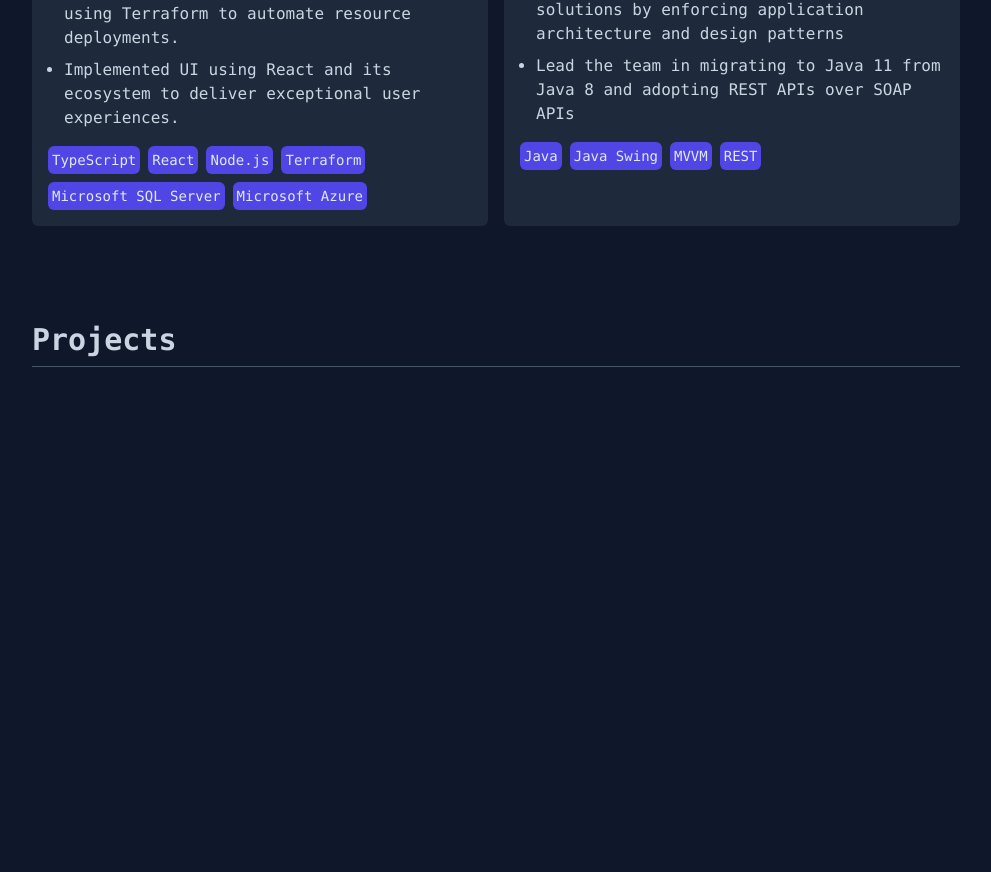
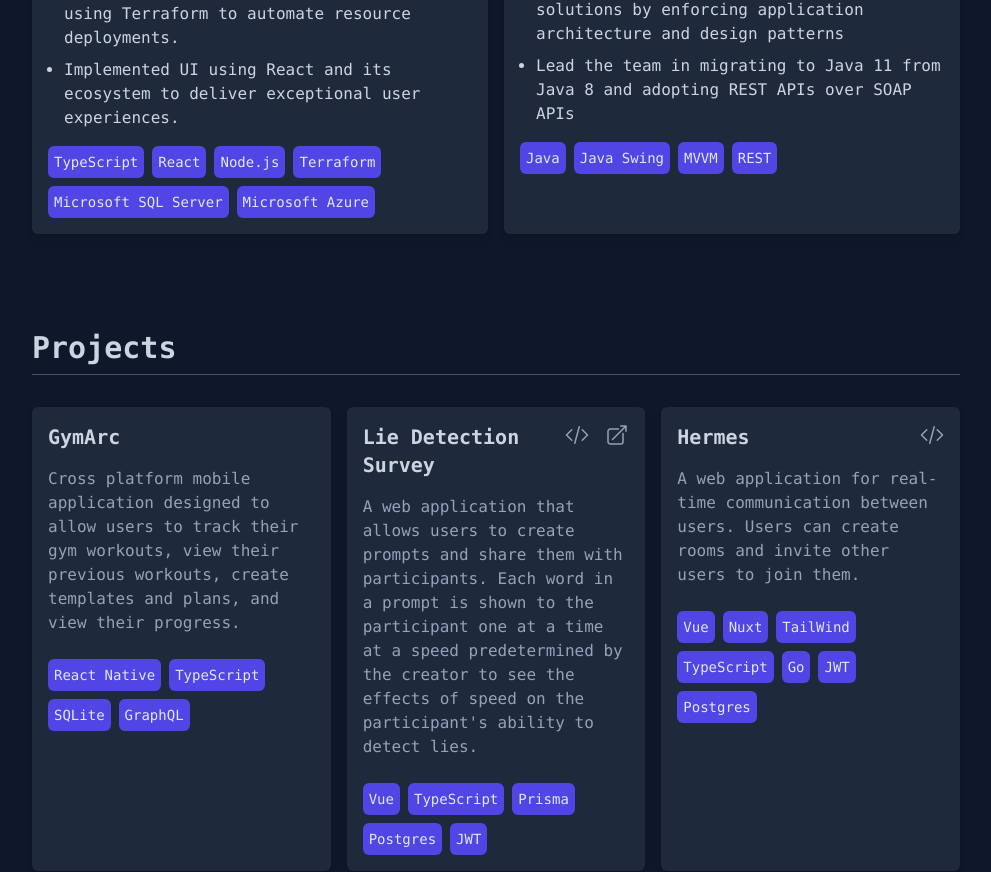
Before and after one commit to mir-mirsodikov/www.mmir.dev, a Next.js app: page / in a window 1280 px wide. Shown: the part 1859-2731 px from the top of the page, without its empty margins (144-1135 px from the left). Before the commit the page ends 2242 px from the top, so only its background shows below. Built offline with nearby package versions, Linux system fonts and the light colour scheme.

Commit message:
Added projects and project cards

```diff
--- /dev/null
+++ b/assets/projects.json
@@ -0,0 +1,50 @@
+[
+  {
+    "name": "GymArc",
+    "description": "Cross platform mobile application designed to allow users to track their gym workouts, view their previous workouts, create templates and plans, and view their progress.",
+    "skills": [
+      "React Native",
+      "TypeScript",
+      "SQLite",
+      "GraphQL"
+    ]
+  },
+  {
+    "name": "Lie Detection Survey",
+    "description": "A web application that allows users to create prompts and share them with participants. Each word in a prompt is shown to the participant one at a time at a speed predetermined by the creator to see the effects of speed on the participant's ability to detect lies.",
+    "skills": [
+      "Vue",
+      "TypeScript",
+      "Prisma",
+      "Postgres",
+      "JWT"
+    ],
+    "link": "https://lie-detection-survey-client.herokuapp.com",
+    "github": "https://github.com/mir-mirsodikov/lie-detection-survey-client"
+  },
+  {
+    "name": "Hermes",
+    "description": "A web application for real-time communication between users. Users can create rooms and invite other users to join them.",
+    "skills": [
+      "Vue",
+      "Nuxt",
+      "TailWind",
+      "TypeScript",
+      "Go",
+      "JWT",
+      "Postgres"
+    ],
+    "github": "https://github.com/Hermes-Chat-App"
+  },
+  {
+    "name": "Portfolio",
+    "description": "My personal portfolio website. This very website you're looking at right now.",
+    "skills": [
+      "React",
+      "Next",
+      "TypeScript",
+      "TailWind"
+    ],
+    "github": "https://github.com/mir-mirsodikov/portfolio"
+  }
+]
--- a/components/Card.tsx
+++ b/components/Card.tsx
@@ -1,12 +1,20 @@
 interface CardProps {
   children: React.ReactNode;
   title: string;
+  launchIcon?: React.ReactNode;
+  repoIcon?: React.ReactNode;
 }
 
-export function Card({ children, title }: CardProps) {
+export function Card({ children, title, launchIcon, repoIcon }: CardProps) {
   return (
-    <div className="bg-slate-800 p-4 rounded-md">
-      <h2 className="text-slate-300 text-xl font-semibold">{title}</h2>
+    <div className="bg-slate-800 p-4 rounded-md shadow-md hover:-translate-y-2 transition duration-200 ease-in-out">
+      <div className="flex flex-row justify-between">
+        <h2 className="text-slate-300 text-xl font-semibold">{title}</h2>
+        <div className='flex flex-row gap-4'>
+          {repoIcon}
+          {launchIcon}
+        </div>
+      </div>
       {children}
     </div>
   );
--- a/components/Icons.tsx
+++ b/components/Icons.tsx
@@ -1,10 +1,10 @@
 interface IconProps {
   onClick?: () => void;
+  link?: string;
 }
 
-export function MenuIcon({
-  onClick,
-}: IconProps) { return (
+export function MenuIcon({ onClick }: IconProps) {
+  return (
     <svg
       xmlns="http://www.w3.org/2000/svg"
       fill="none"
@@ -22,3 +22,43 @@ export function MenuIcon({
     </svg>
   );
 }
+
+export function LaunchIcon({ link }: IconProps) {
+  return (
+    <a href={link} target="_blank" rel="noreferrer">
+      <svg
+        xmlns="http://www.w3.org/2000/svg"
+        fill="none"
+        viewBox="0 0 24 24"
+        stroke-width="1.5"
+        className="w-6 h-6 stroke-slate-400 hover:stroke-indigo-500"
+      >
+        <path
+          stroke-linecap="round"
+          stroke-linejoin="round"
+          d="M13.5 6H5.25A2.25 2.25 0 003 8.25v10.5A2.25 2.25 0 005.25 21h10.5A2.25 2.25 0 0018 18.75V10.5m-10.5 6L21 3m0 0h-5.25M21 3v5.25"
+        />
+      </svg>
+    </a>
+  );
+}
+
+export function RepoLinkIcon({ link }: IconProps) {
+  return (
+    <a href={link} target='_blank' rel="noreferrer">
+      <svg
+        xmlns="http://www.w3.org/2000/svg"
+        fill="none"
+        viewBox="0 0 24 24"
+        strokeWidth={1.5}
+        className="w-6 h-6 stroke-slate-400 hover:stroke-indigo-500"
+      >
+        <path
+          strokeLinecap="round"
+          strokeLinejoin="round"
+          d="M17.25 6.75L22.5 12l-5.25 5.25m-10.5 0L1.5 12l5.25-5.25m7.5-3l-4.5 16.5"
+        />
+      </svg>
+    </a>
+  );
+}
--- a/components/Projects.tsx
+++ b/components/Projects.tsx
@@ -1,7 +1,73 @@
+import React from 'react';
+import projectsJson from '../assets/projects.json';
+import { Card } from './Card';
+import { LaunchIcon, RepoLinkIcon } from './Icons';
 import { Section } from './Section';
+import { SkillCard } from './SkillCard';
+
+interface Project {
+  name: string;
+  description: string;
+  skills: string[];
+  link?: string;
+  github?: string;
+}
 
 export function Projects() {
-  return <Section id="projects" title="Projects">
+  const skills = {
+    gymarc: ['React Native', 'TypeScript', 'SQLite', 'GraphQL'],
+  };
 
-  </Section>;
+  const projects = projectsJson as Project[];
+  return (
+    <Section id="projects" title="Projects">
+      <div className="mt-8 grid md:grid-cols-2 sm:gird-cols-1 lg:grid-cols-3 gap-4">
+        {projects.map((project) => (
+          <Card
+            key={project.name}
+            title={project.name}
+            repoIcon={
+              project.github ? (
+                <RepoLinkIcon link={project.github} />
+              ) : undefined
+            }
+            launchIcon={
+              project.link ? <LaunchIcon link={project.link} /> : undefined
+            }
+          >
+            <div className='flex flex-col justify-evenly'>
+
+              <div>
+                <p className="text-slate-400 my-4">{project.description}</p>
+              </div>
+              <div>
+                {project.skills.map((skill) => (
+                  <SkillCard key={skill} title={skill} />
+                ))}
+              </div>
+            </div>
+          </Card>
+        ))}
+        {/* <Card title="GymArc" icon={<LaunchIcon />}>
+          <p className='text-slate-400 text-base my-4'>
+            Cross platform mobile application designed to allow users to track
+            their gym workouts, view their previous workouts, create templates and plans,
+            and view their progress.
+          </p>
+          {skills['gymarc'].map((skill) => (
+            <SkillCard key={skill} title={skill} />
+          ))}
+        </Card>
+
+        <Card title="Lie Detection Survey">
+          <p className='text-slate-400 text-base my-4'>
+
+          </p>
+        </Card>
+        <Card title="Hermes">
+          <p className="text-slate-400 text-sm">July 2021 - Present</p>
+        </Card> */}
+      </div>
+    </Section>
+  );
 }
--- /dev/null
+++ b/components/SkillCard.tsx
@@ -0,0 +1,13 @@
+interface SkillCardProps {
+  title: string;
+}
+
+export function SkillCard({ title }: SkillCardProps) {
+  return (
+    <span
+      className="text-slate-200 text-sm mt-2 inline-block mr-2 bg-indigo-600 p-1.5 rounded-md"
+    >
+      {title}
+    </span>
+  );
+}
--- a/components/Work.tsx
+++ b/components/Work.tsx
@@ -1,5 +1,6 @@
 import { Card } from './Card';
 import { Section } from './Section';
+import { SkillCard } from './SkillCard';
 
 export function WorkExperience() {
   const staffWiseSkills = [
@@ -37,12 +38,7 @@ export function WorkExperience() {
           </ul>
 
           {staffWiseSkills.map((skill) => (
-            <span
-              key={skill}
-              className="text-slate-200 text-sm mt-2 inline-block mr-2 bg-indigo-600 p-1 rounded-md"
-            >
-              {skill}
-            </span>
+            <SkillCard key={skill} title={skill} />
           ))}
         </Card>
         <Card title="Textron Aviation - Software Engineer (Intern)">
@@ -63,12 +59,7 @@ export function WorkExperience() {
             </li>
           </ul>
           {textronSkills.map((skill) => (
-            <span
-              key={skill}
-              className="text-slate-200 text-sm mt-2 inline-block mr-2 bg-indigo-600 p-1 rounded-md"
-            >
-              {skill}
-            </span>
+            <SkillCard key={skill} title={skill} />
           ))}
         </Card>
       </div>
```
Also changed, not shown: public/github.svg (added).
